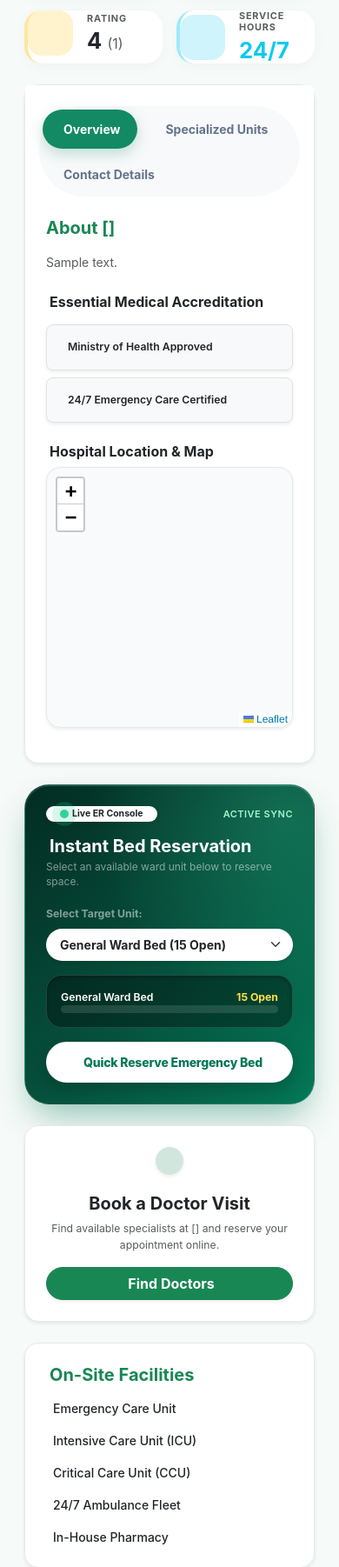
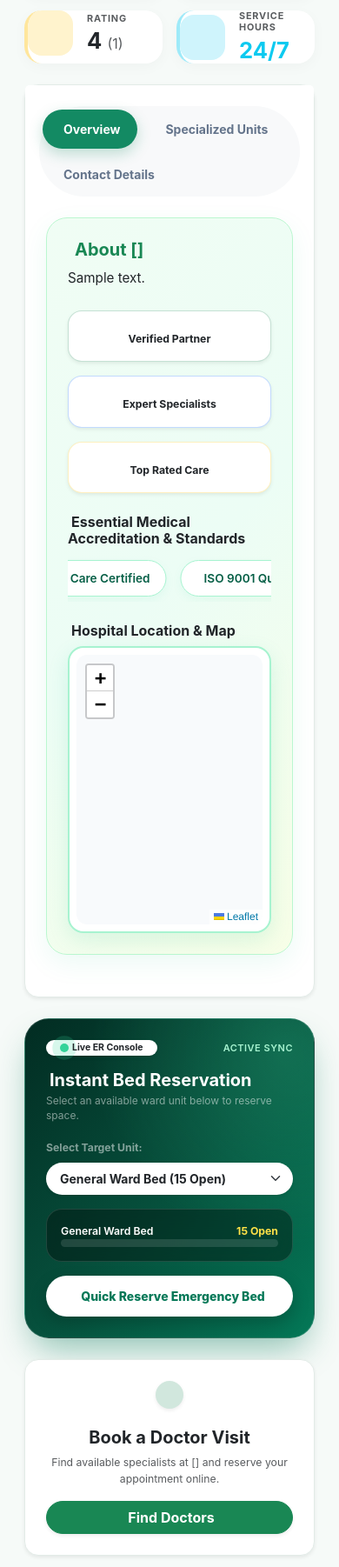
Before and after one commit to nazminnahar524-dotcom/CareConnect, a Django app: template careconnect/hospitals/templates/hospitals/hospital_detail.html in a window 390 px wide. Shown: the part 340-2142 px from the top of the page at 87% size. Run offline with Django 3.2, Linux system fonts and the light colour scheme; the template is opened without the code that fills it: most values are stand-ins (such as "Sample title", 1, 10 or a date in 2020).

Commit message:
Redesign overview tab

```diff
--- a/careconnect/hospitals/templates/hospitals/hospital_detail.html
+++ b/careconnect/hospitals/templates/hospitals/hospital_detail.html
@@ -51,18 +51,74 @@
         transform: scale(1.12) rotate(6deg);
     }
 
-    .metric-card-modern.border-success-subtle:hover { border-color: #198754 !important; }
-    .metric-card-modern.border-primary-subtle:hover { border-color: #0d6efd !important; }
-    .metric-card-modern.border-warning-subtle:hover { border-color: #ffc107 !important; }
-    .metric-card-modern.border-info-subtle:hover { border-color: #0dcaf0 !important; }
+    /* Redesigned Colorful Overview Card */
+    .overview-card-styled {
+        background: linear-gradient(135deg, #f0fdf4 0%, #ecfdf5 50%, #f7fee7 100%);
+        border: 1px solid #bbf7d0;
+        border-radius: 24px;
+        box-shadow: 0 10px 30px rgba(16, 185, 129, 0.08);
+    }
 
-    /* Map container styling */
+    /* Auto-Scrolling Accreditation Marquee */
+    .marquee-container {
+        overflow: hidden;
+        white-space: nowrap;
+        position: relative;
+        width: 100%;
+        padding: 6px 0;
+    }
+
+    .marquee-track {
+        display: inline-flex;
+        gap: 16px;
+        animation: scrollMarquee 22s linear infinite;
+    }
+
+    .marquee-container:hover .marquee-track {
+        animation-play-state: paused;
+    }
+
+    @keyframes scrollMarquee {
+        0% { transform: translateX(0); }
+        100% { transform: translateX(-50%); }
+    }
+
+    .accreditation-badge {
+        background: #ffffff;
+        border: 1px solid #a7f3d0;
+        color: #065f46;
+        padding: 10px 18px;
+        border-radius: 50rem;
+        font-weight: 600;
+        font-size: 0.85rem;
+        display: inline-flex;
+        align-items: center;
+        gap: 8px;
+        box-shadow: 0 4px 12px rgba(16, 185, 129, 0.06);
+        transition: transform 0.25s ease;
+    }
+
+    .accreditation-badge:hover {
+        transform: translateY(-2px);
+        background: #f0fdf4;
+        border-color: #059669;
+    }
+
+    /* Graceful Map Wrapper */
+    .map-wrapper-graceful {
+        border-radius: 18px;
+        overflow: hidden;
+        border: 2px solid #a7f3d0;
+        box-shadow: 0 8px 24px rgba(16, 185, 129, 0.12);
+        background: #ffffff;
+        padding: 8px;
+    }
+
     #detailMap {
-        height: 300px;
-        border-radius: 16px;
+        height: 310px;
+        border-radius: 12px;
         z-index: 1;
         background: #f8fafc;
-        border: 1px solid #e2ebe7;
     }
 
     /* Ultra-Stylish Eye-Catching Live ER Console */
@@ -74,13 +130,12 @@
         position: relative;
         overflow: hidden;
         border: 1px solid rgba(255, 255, 255, 0.15);
-        box-shadow: 0 20px 40px -10px rgba(4, 120, 87, 0.45), inset 0 1px 1px rgba(255, 255, 255, 0.2);
-        transition: transform 0.35s cubic-bezier(0.34, 1.56, 0.64, 1), box-shadow 0.35s ease;
+        box-shadow: 0 20px 40px -10px rgba(4, 120, 87, 0.45);
+        transition: transform 0.35s cubic-bezier(0.34, 1.56, 0.64, 1);
     }
 
     .occupancy-console:hover {
         transform: translateY(-5px);
-        box-shadow: 0 28px 50px -10px rgba(4, 120, 87, 0.55), inset 0 1px 2px rgba(255, 255, 255, 0.3);
     }
 
     .pulse-dot-live {
@@ -99,13 +154,11 @@
         100% { box-shadow: 0 0 0 0 rgba(52, 211, 153, 0); }
     }
 
-    /* Vibrant Glass Display Box */
     .glass-meter-box {
         background: rgba(0, 0, 0, 0.35);
         backdrop-filter: blur(12px);
         border-radius: 18px;
         border: 1px solid rgba(255, 255, 255, 0.12);
-        box-shadow: inset 0 2px 4px rgba(0, 0, 0, 0.3);
     }
 
     .custom-progress {
@@ -122,7 +175,6 @@
         transition: width 1.2s cubic-bezier(0.16, 1, 0.3, 1);
     }
 
-    /* Cute Pop Button Animation & Vivid Styling */
     @keyframes cutePop {
         0% { transform: scale(1); }
         40% { transform: scale(0.92) translateX(4px); }
@@ -143,24 +195,20 @@
         align-items: center;
         justify-content: center;
         gap: 8px;
-        letter-spacing: -0.2px;
     }
 
     .btn-reserve-live:hover {
         background: #ecfdf5;
         color: #064e3b;
         transform: translateY(-2px) scale(1.02);
-        box-shadow: 0 12px 25px rgba(0, 0, 0, 0.28);
     }
 
     .btn-reserve-live.popped {
         animation: cutePop 0.5s ease;
         background: #34d399 !important;
         color: #022c22 !important;
-        box-shadow: 0 0 20px rgba(52, 211, 153, 0.8) !important;
     }
 
-    /* Cancel Button Styling */
     .btn-cancel-live {
         background: rgba(239, 68, 68, 0.18);
         color: #fca5a5;
@@ -174,17 +222,14 @@
         align-items: center;
         justify-content: center;
         gap: 6px;
-        backdrop-filter: blur(8px);
     }
 
     .btn-cancel-live:hover {
         background: rgba(239, 68, 68, 0.9);
         border-color: #ef4444;
         color: #ffffff;
-        box-shadow: 0 6px 16px rgba(239, 68, 68, 0.4);
     }
 
-    /* Custom Navigation Tabs */
     .nav-tabs .nav-link {
         border: none;
         color: #64748b;
@@ -312,32 +357,59 @@
                     </ul>
                 </div>
                 <div class="card-body p-4 tab-content" id="hospitalTabContent">
-                    <!-- Tab 1: Overview -->
+                    <!-- Tab 1: REDESIGNED OVERVIEW TAB -->
                     <div class="tab-pane fade show active" id="overview" role="tabpanel">
-                        <h5 class="fw-bold text-success mb-3">About {{ hospital.name }}</h5>
-                        <p class="text-muted leading-relaxed mb-4" style="line-height: 1.7;">
-                            {{ hospital.description|default:"Providing exceptional medical care, emergency response, and comprehensive healthcare services. Our facility is equipped with modern medical technology and staffed by dedicated healthcare professionals available round the clock." }}
-                        </p>
+                        <div class="overview-card-styled p-4 mb-4">
+                            <h5 class="fw-bold text-success mb-2"><i class="bi bi-building-fill-check me-2"></i>About {{ hospital.name }}</h5>
+                            <p class="text-dark leading-relaxed mb-4" style="line-height: 1.7; font-size: 0.95rem;">
+                                {{ hospital.description|default:"Providing exceptional medical care, emergency response, and comprehensive healthcare services. Our facility is equipped with modern medical technology and staffed by dedicated healthcare professionals available round the clock." }}
+                            </p>
 
-                        <h6 class="fw-bold text-dark mb-3"><i class="bi bi-shield-check text-success me-1"></i> Essential Medical Accreditation</h6>
-                        <div class="row g-2 mb-4">
-                            <div class="col-md-6">
-                                <div class="p-3 border rounded-3 bg-light d-flex align-items-center shadow-sm">
-                                    <i class="bi bi-check-circle-fill text-success fs-5 me-2"></i>
-                                    <span class="small fw-semibold">Ministry of Health Approved</span>
+                            <div class="row g-3 mb-4">
+                                <div class="col-md-4">
+                                    <div class="p-3 bg-white rounded-4 border border-success border-opacity-25 shadow-sm text-center">
+                                        <i class="bi bi-shield-fill-check text-success display-6 mb-1 d-block"></i>
+                                        <span class="small fw-bold text-dark">Verified Partner</span>
+                                    </div>
+                                </div>
+                                <div class="col-md-4">
+                                    <div class="p-3 bg-white rounded-4 border border-primary border-opacity-25 shadow-sm text-center">
+                                        <i class="bi bi-people-fill text-primary display-6 mb-1 d-block"></i>
+                                        <span class="small fw-bold text-dark">Expert Specialists</span>
+                                    </div>
+                                </div>
+                                <div class="col-md-4">
+                                    <div class="p-3 bg-white rounded-4 border border-warning border-opacity-25 shadow-sm text-center">
+                                        <i class="bi bi-award-fill text-warning display-6 mb-1 d-block"></i>
+                                        <span class="small fw-bold text-dark">Top Rated Care</span>
+                                    </div>
                                 </div>
                             </div>
-                            <div class="col-md-6">
-                                <div class="p-3 border rounded-3 bg-light d-flex align-items-center shadow-sm">
-                                    <i class="bi bi-check-circle-fill text-success fs-5 me-2"></i>
-                                    <span class="small fw-semibold">24/7 Emergency Care Certified</span>
+
+                            <!-- Auto-Scrolling Marquee for Accreditations -->
+                            <h6 class="fw-bold text-dark mb-2"><i class="bi bi-patch-check-fill text-success me-1"></i> Essential Medical Accreditation & Standards</h6>
+                            <div class="marquee-container mb-4">
+                                <div class="marquee-track">
+                                    <div class="accreditation-badge"><i class="bi bi-check-circle-fill text-success"></i> Ministry of Health Approved</div>
+                                    <div class="accreditation-badge"><i class="bi bi-check-circle-fill text-success"></i> 24/7 Emergency Care Certified</div>
+                                    <div class="accreditation-badge"><i class="bi bi-check-circle-fill text-success"></i> ISO 9001 Quality Standard</div>
+                                    <div class="accreditation-badge"><i class="bi bi-check-circle-fill text-success"></i> WHO Clinical Safety Standard</div>
+                                    <div class="accreditation-badge"><i class="bi bi-check-circle-fill text-success"></i> National Trauma Care Accredited</div>
+                                    <!-- Duplicate track for seamless infinite scroll -->
+                                    <div class="accreditation-badge"><i class="bi bi-check-circle-fill text-success"></i> Ministry of Health Approved</div>
+                                    <div class="accreditation-badge"><i class="bi bi-check-circle-fill text-success"></i> 24/7 Emergency Care Certified</div>
+                                    <div class="accreditation-badge"><i class="bi bi-check-circle-fill text-success"></i> ISO 9001 Quality Standard</div>
+                                    <div class="accreditation-badge"><i class="bi bi-check-circle-fill text-success"></i> WHO Clinical Safety Standard</div>
+                                    <div class="accreditation-badge"><i class="bi bi-check-circle-fill text-success"></i> National Trauma Care Accredited</div>
                                 </div>
                             </div>
+
+                            <!-- Gracefully Styled Map Section -->
+                            <h6 class="fw-bold text-dark mb-2"><i class="bi bi-geo-alt-fill text-danger me-1"></i> Hospital Location & Map</h6>
+                            <div class="map-wrapper-graceful">
+                                <div id="detailMap"></div>
+                            </div>
                         </div>
-
-                        <!-- Embedded Location Map -->
-                        <h6 class="fw-bold text-dark mb-2"><i class="bi bi-geo-alt-fill text-danger me-1"></i> Hospital Location & Map</h6>
-                        <div id="detailMap" class="shadow-sm mb-3"></div>
                     </div>
 
                     <!-- Tab 2: Departments -->
@@ -383,39 +455,33 @@
             </div>
         </div>
 
-        <!-- Sidebar Column: STYLISH VIBRANT LIVE CONSOLE -->
+        <!-- Sidebar Column: Stylish Live ER Console & Features -->
         <div class="col-lg-4">
             <div class="occupancy-console p-4 mb-4">
                 <div class="d-flex justify-content-between align-items-center mb-3">
                     <span class="badge bg-white text-dark rounded-pill px-3 py-1.5 fw-bold small shadow-sm d-flex align-items-center gap-1.5">
                         <span class="pulse-dot-live me-1"></span> Live ER Console
                     </span>
-                    <span class="small text-emerald-200 fw-semibold" style="font-size: 11px; color: #a7f3d0; letter-spacing: 0.5px;">ACTIVE SYNC</span>
+                    <span class="small fw-semibold" style="font-size: 11px; color: #a7f3d0; letter-spacing: 0.5px;">ACTIVE SYNC</span>
                 </div>
 
                 <h5 class="fw-bold mb-1 text-white"><i class="bi bi-lightning-charge-fill text-warning me-1"></i>Instant Bed Reservation</h5>
                 <p class="small text-white-50 mb-3" style="font-size: 12px; line-height: 1.4;">Select an available ward unit below to reserve space.</p>
 
-                <!-- DYNAMIC AVAILABILITIES FROM DJANGO ADMIN -->
+                <!-- Dynamic Availabilities from Django Admin -->
                 <div class="mb-3">
                     <label class="form-label small fw-bold text-white-50 mb-2">Select Target Unit:</label>
                     <select id="unitSelect" class="form-select form-select-sm bg-white text-dark fw-bold rounded-pill border-0 shadow-sm px-3 py-2">
-                        <!-- Always Available Default Ward -->
                         <option value="ward" data-count="15">General Ward Bed (15 Open)</option>
-
-                        <!-- Conditionally rendered based on Django Admin Flags -->
                         {% if hospital.has_icu %}
                         <option value="icu" data-count="10">ICU Unit (10 Open)</option>
                         {% endif %}
-
                         {% if hospital.has_ccu %}
                         <option value="ccu" data-count="7">CCU Unit (7 Open)</option>
                         {% endif %}
-
                         {% if hospital.has_nicu %}
                         <option value="nicu" data-count="5">NICU Unit (5 Open)</option>
                         {% endif %}
-
                         {% if hospital.has_emergency %}
                         <option value="er" data-count="8">Emergency ER Bed (8 Open)</option>
                         {% endif %}
@@ -504,10 +570,10 @@
     </div>
 </div>
 
-<!-- JavaScript for Interactive Map & Dynamic Unit Reservation/Cancel Logic -->
+<!-- JavaScript for Map & Reservation Logic -->
 <script>
     document.addEventListener("DOMContentLoaded", function () {
-        // Initialize Map
+        // Initialize Map (Unchanged structure)
         var lat = {{ hospital.latitude|default:23.7461 }};
         var lng = {{ hospital.longitude|default:90.3742 }};
 
@@ -548,7 +614,7 @@
         }
 
         unitSelect.addEventListener('change', updateDisplay);
-        updateDisplay(); // Initialize
+        updateDisplay();
 
         reserveBtn.addEventListener('click', function() {
             if (!activeReserved) {
```
Also changed, not shown: careconnect/hospitals/Popular_hospital.jpeg (added).
